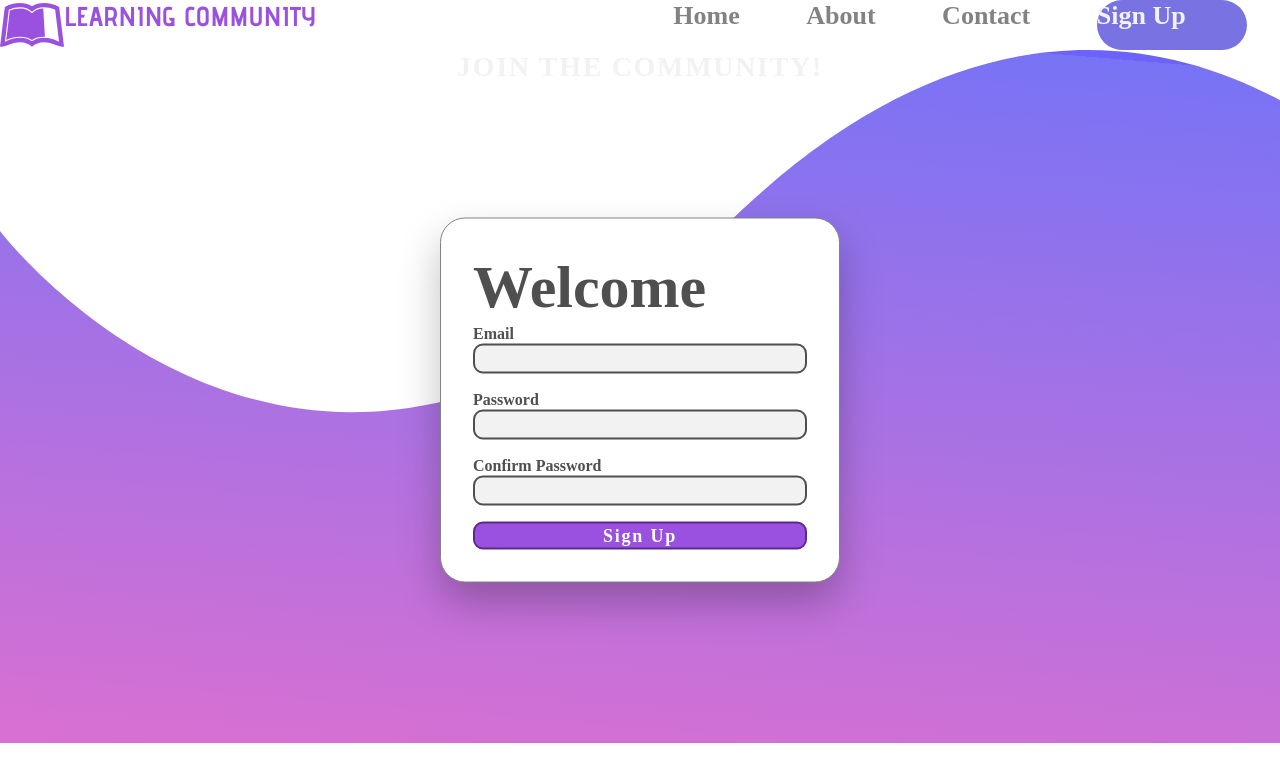
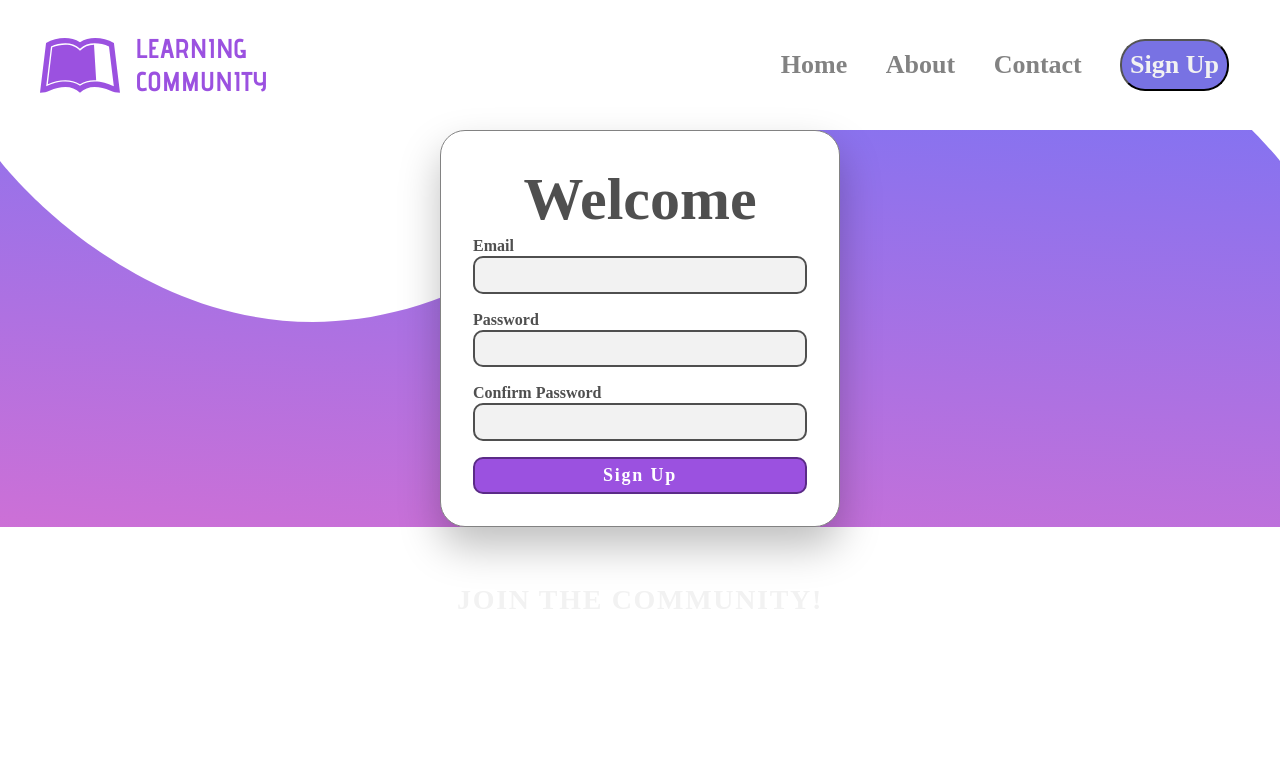
Before and after one commit to natally2/projeto-nasa, a Vue app: page /cadastro in a window 1280 px wide. Shown: the top 782 px of the page. Built offline with nearby package versions, Linux system fonts and the light colour scheme; a web font is replaced by a local one.

Commit message:
finalização tela de cadastro.

```diff
--- a/src/views/Cadastro.vue
+++ b/src/views/Cadastro.vue
@@ -2,28 +2,29 @@
     <div id="cadastro">
         <header id="header">
             <div id="header-begin">
-                <img src="../assets/images/logo-login.svg" id="logo-title" alt="Home">
-                <span id="title">LEARNING COMMUNITY</span>
+                <img src="../assets/images/logo-login.svg" id="logo-title">
+                <span id="title">LEARNING<br>COMMUNITY</span>
             </div>
             <div id="header-end">
-                <div id="header-item"><p>Home</p></div>
+                <div id="header-item">Home</div>
                 <div id="header-item">About</div>
                 <div id="header-item">Contact</div>
-                <div id="signup-btn"><span id="signup-txt">Sign Up</span></div>
+                <button id="signup-btn">Sign Up</button>
             </div>
         </header>
         <body id="body">
+            <div id="center">
                 <div id="content">
                     <span id="title-body">Welcome</span>
                     <span id="label">Email</span>
                     <input type="text">
                     <span id="label">Password</span>
-                <input type="text">
+                    <input type="password">
                     <span id="label">Confirm Password</span>
-                <input type="text">
+                    <input type="password">
                     <button id="submit">Sign Up</button>
                 </div>
-            <div ></div>
+            </div>
         </body>
         <footer id="footer">join the community!</footer>
     </div>
@@ -35,21 +36,25 @@
 #header {
     display: flex;
     justify-content: space-between;
+    margin: 2em;
 }
 
 #header-begin {
-    width: 50%;
+    width: 20%;
     display: flex;
+    justify-content: space-around;
+    align-items: center;
 }
 
 #header-end {
-    width: 50%;
+    width: 40%;
     display: flex;
     justify-content: space-around;
+    align-items: center;
 }
 
 #logo-title {
-    width: 10%;
+    width: 5em;
     height: auto;
 }
 
@@ -72,29 +77,28 @@
 }
 
 #signup-btn {
-    width: 150px;
-    height: 50px;
     background: rgba(87, 79, 221, 0.8);
     border-radius: 25px;
-}
-
-#signup-txt {
     font-family: Montserrat;
     font-style: normal;
     font-weight: bold;
     font-size: 26px;
     line-height: 32px;
     color: #F2F2F2;
+    padding: 0.3em;
 }
 
-#footer {
-    content: "";
-    display: block;
-    position: absolute;
-    background: url(../assets/images/bg-login.svg) no-repeat;
-    width: 100%;
-    height: 100%;
-    z-index: -1;
+#body {
+    background: url(../assets/images/bg-login.svg);
+    background-repeat: no-repeat;
+    background-size: 100% auto;
+    background-position: center top;
+    background-attachment: fixed;
+}
+
+#center {
+    display: flex;
+    justify-content: center;
 }
 
 #content {
@@ -107,10 +111,6 @@
     box-sizing: border-box;
     box-shadow: 0px 20px 40px rgba(0, 0, 0, 0.25);
     border-radius: 25px;
-    position: fixed;
-    top: 50%;
-    left: 50%;
-    transform: translate(-50%, -50%);
 }
 
 #title-body {
@@ -120,6 +120,7 @@
     font-size: 60px;
     line-height: 73px;
     color: #4F4F4F;
+    text-align: center;
 }
 
 #label {
@@ -137,6 +138,7 @@ input {
     box-sizing: border-box;
     border-radius: 10px;
     margin-bottom: 1rem !important;
+    padding: 0.3em;
 }
 
 #submit {
@@ -151,10 +153,10 @@ input {
     line-height: 22px;
     letter-spacing: 0.1em;
     color: #FFFFFF;
+    padding: 0.3em;
 }
 
 #footer {
-
     font-family: Montserrat;
     font-style: normal;
     font-weight: bold;
@@ -163,18 +165,13 @@ input {
     text-align: center;
     letter-spacing: 0.06em;
     text-transform: uppercase;
-
-    /* Gray 6 */
-
     color: #F2F2F2;
+    margin-top: 2em;
 }
 
-#img-bg {
-    width: 100%;
-    height: auto;
+bg {
     position: absolute;
-    left: 0px;
-    top: 0px;
-    z-index: -1;
+    height: 100%;
+    z-index: -99999;
 }
 </style>
```
Lines whose indentation alone changed are shown as unchanged.
